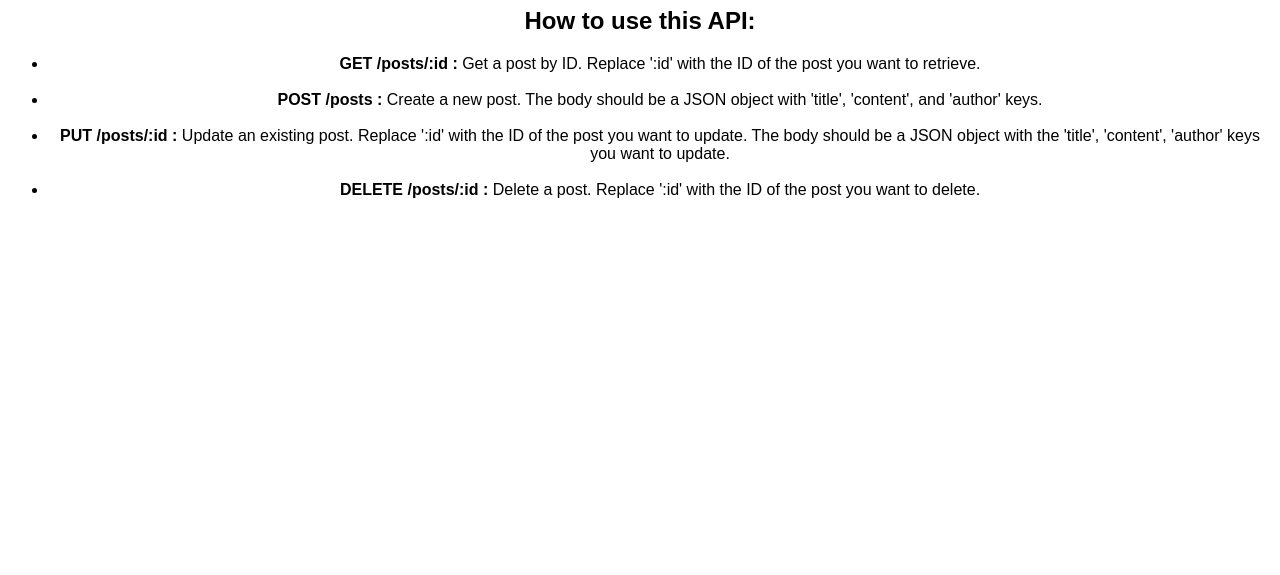
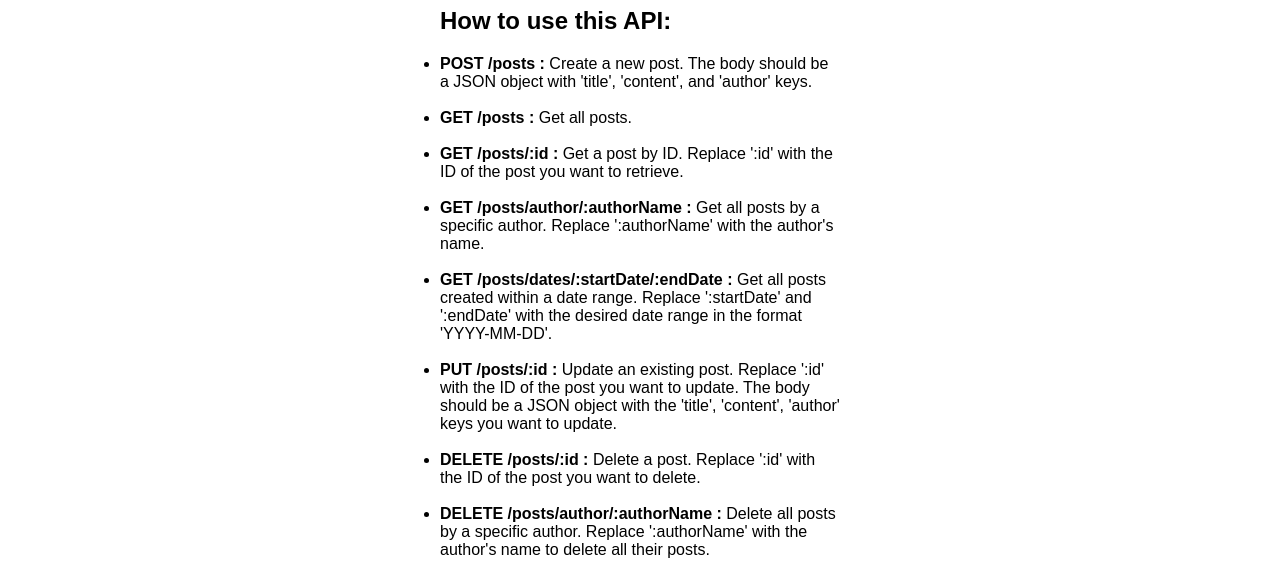
Before and after one commit to xweeton/43.-RESTful-Express-SQL-Posts-API-Pt.2, a website: page index.html in a window 1280 px wide. Shown: the part 285-860 px from the top of the page. Before the commit the page ends 800 px from the top, so only its background shows below. Drawn offline with Linux system fonts and the light colour scheme.

Commit message:
Updated instructions in index.html

```diff
--- a/index.html
+++ b/index.html
@@ -4,8 +4,14 @@
   <title>My API Documentation</title>
   <style>
   body {
-    text-align: center;
     font-family: Arial, sans-serif;
+    width: 400px;
+    margin-left: auto;
+    margin-right: auto;
+  }
+
+  ul {
+    padding: 0;
   }
     </style>
 </head>
@@ -14,13 +20,21 @@
   <h1>Welcome to the API!</h1>
   <h2>How to use this API:</h2>
   <ul>
+    <li><strong>POST /posts :</strong> Create a new post. The body should be a JSON object with 'title', 'content', and 'author' keys.</li>
+    <br/>
+    <li><strong>GET /posts :</strong> Get all posts.</li>
+    <br/>
     <li><strong>GET /posts/:id :</strong> Get a post by ID. Replace ':id' with the ID of the post you want to retrieve.</li>
     <br/>
-    <li><strong>POST /posts :</strong> Create a new post. The body should be a JSON object with 'title', 'content', and 'author' keys.</li>
+    <li><strong>GET /posts/author/:authorName :</strong> Get all posts by a specific author. Replace ':authorName' with the author's name.</li>
+    <br/>
+    <li><strong>GET /posts/dates/:startDate/:endDate :</strong> Get all posts created within a date range. Replace ':startDate' and ':endDate' with the desired date range in the format 'YYYY-MM-DD'.</li>
     <br/>
     <li><strong>PUT /posts/:id :</strong> Update an existing post. Replace ':id' with the ID of the post you want to update. The body should be a JSON object with the 'title', 'content', 'author' keys you want to update.</li>
     <br/>
-          <li><strong>DELETE /posts/:id :</strong> Delete a post. Replace ':id' with the ID of the post you want to delete.</li>
-        </ul>
+    <li><strong>DELETE /posts/:id :</strong> Delete a post. Replace ':id' with the ID of the post you want to delete.</li>
+    <br/>
+    <li><strong>DELETE /posts/author/:authorName :</strong> Delete all posts by a specific author. Replace ':authorName' with the author's name to delete all their posts.</li>
+  </ul>
       </body>
       </html>
```
